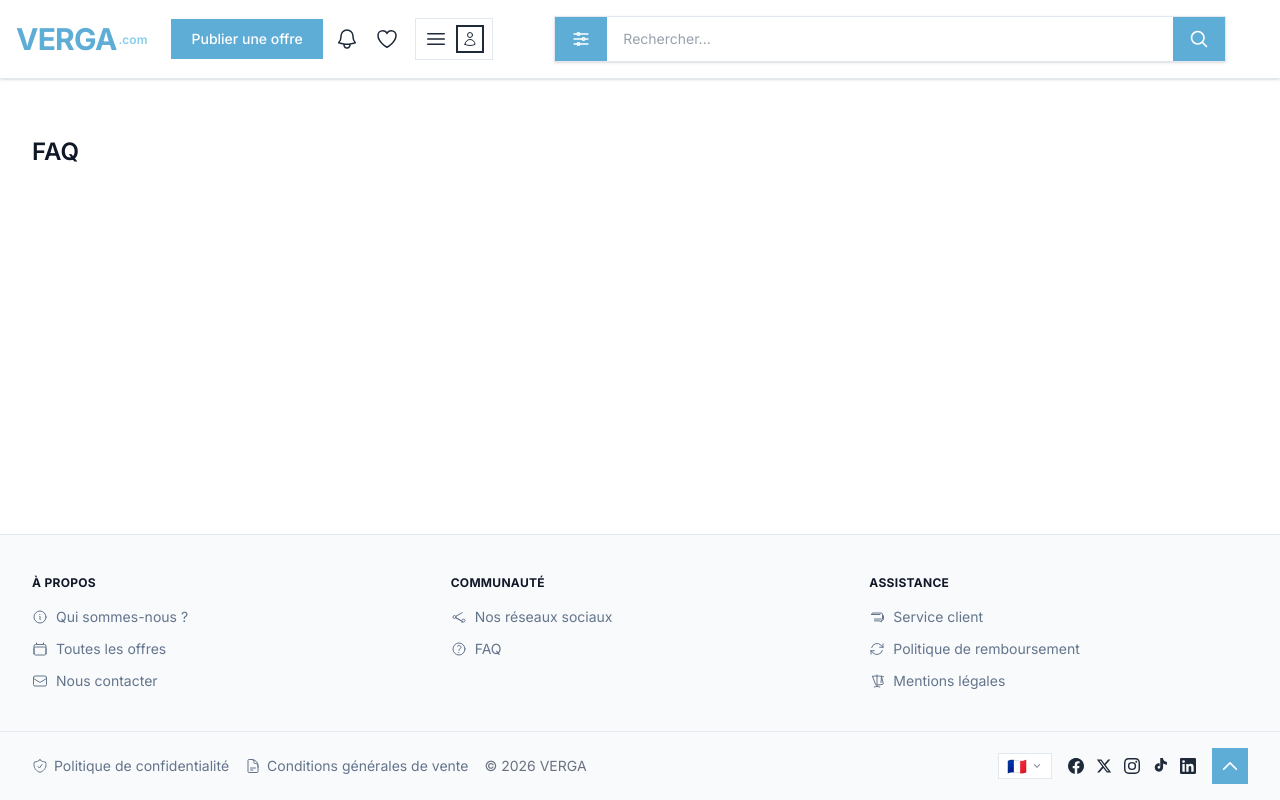
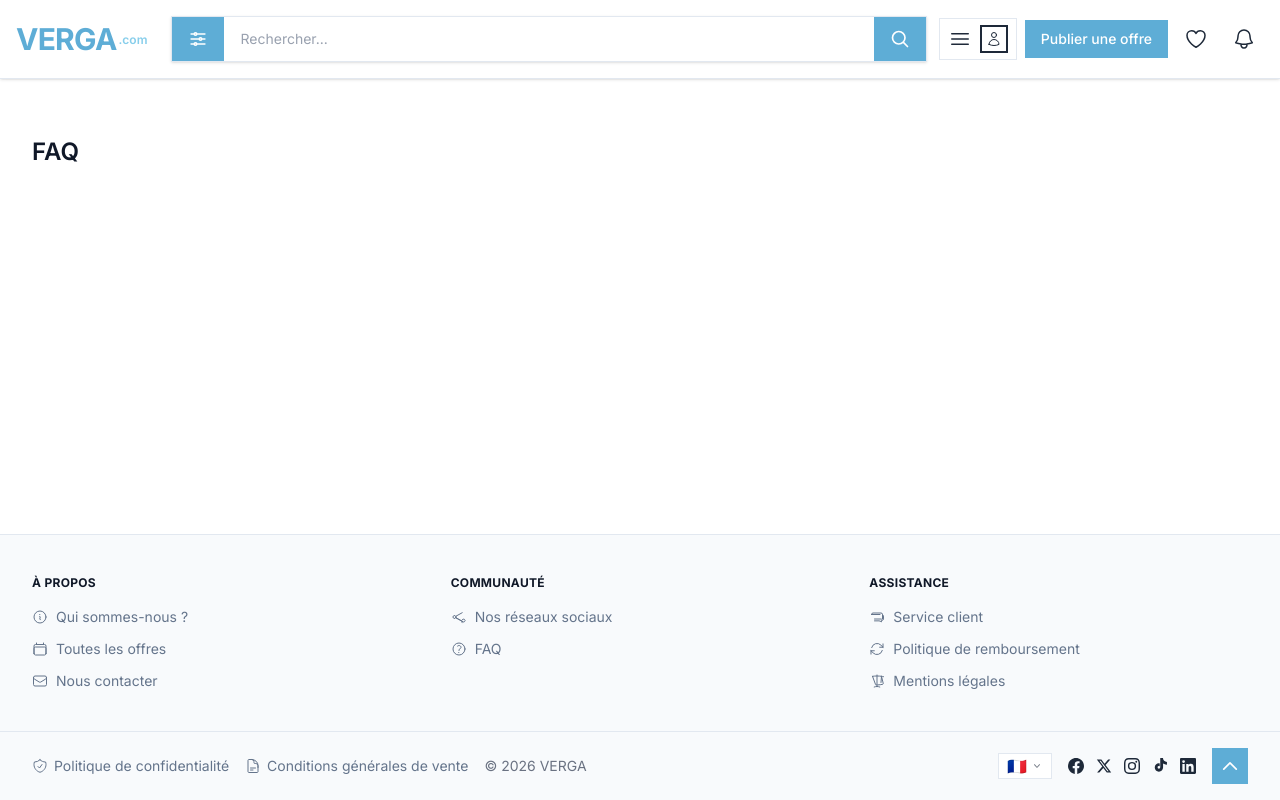
Before and after one commit to therrranceOLEMBE/VERGA, an Angular app: page /faq in a window 1280 px wide. Built offline with nearby package versions, Linux system fonts and the light colour scheme.

Commit message:
fin de reglage positionnement menu a droit de barre recherche

```diff
--- a/src/app/components/header/header.css
+++ b/src/app/components/header/header.css
@@ -13,8 +13,16 @@
   caret-color: var(--color-verga-primary, #5eadd6);
 }
 
+.site-header-icon-btn {
+  flex-shrink: 0;
+}
+
 @media (max-width: 767px) {
   .site-header-logo {
     min-width: 0;
   }
+
+  .site-header-actions {
+    gap: 0.25rem;
+  }
 }
--- a/src/app/components/header/header.html
+++ b/src/app/components/header/header.html
@@ -1,78 +1,13 @@
 <header class="site-header fixed top-0 left-0 right-0 z-50 bg-white font-sans shadow-sm">
  <div class="border-b border-verga-border bg-white">
- <div
- class="site-header-inner mx-auto flex max-w-[1400px] flex-col gap-3 px-4 py-3 md:flex-row md:flex-wrap md:items-center md:gap-4 md:py-4 lg:gap-6"
- >
- <div class="flex items-center justify-between gap-3 md:contents">
+ <div class="site-header-inner mx-auto flex max-w-[1400px] flex-col gap-3 px-4 py-3 md:flex-row md:items-center md:gap-4 md:py-4 lg:gap-6">
  <a routerLink="/accueil" class="site-header-logo shrink-0 leading-none">
  <span class="text-xl font-bold tracking-tight text-verga-primary sm:text-2xl md:text-3xl">VERGA</span>
  <span class="ml-0.5 align-super text-[10px] font-semibold text-verga-primary-light sm:text-xs">.com</span>
  </a>
 
- <div class="flex shrink-0 flex-wrap items-center gap-2 sm:gap-3 md:ml-auto">
- <a
- routerLink="/connexion"
- class="hidden bg-verga-primary px-5 py-2.5 text-sm font-medium text-white transition hover:bg-verga-primary-dark sm:inline-block"
- >
- {{ 'header.publishOffer' | translate }}
- </a>
-
- <div class="flex items-center gap-3 text-gray-800 sm:gap-4">
- <div class="hidden items-center gap-4 md:flex">
- <a routerLink="/connexion" [attr.aria-label]="'aria.notifications' | translate" class="hover:text-verga-primary">
- <svg xmlns="http://www.w3.org/2000/svg" fill="none" viewBox="0 0 24 24" stroke-width="1.5" stroke="currentColor" class="h-6 w-6">
- <path stroke-linecap="round" stroke-linejoin="round" d="M14.857 17.082a23.848 23.848 0 0 0 5.454-1.31A8.967 8.967 0 0 1 18 9.75V9A6 6 0 0 0 6 9v.75a8.967 8.967 0 0 1-2.312 6.022c1.733.64 3.56 1.085 5.455 1.31m5.714 0a24.255 24.255 0 0 1-5.714 0m5.714 0a3 3 0 1 1-5.714 0" />
- </svg>
- </a>
- <a routerLink="/connexion" [attr.aria-label]="'aria.favorites' | translate" class="hover:text-verga-primary">
- <svg xmlns="http://www.w3.org/2000/svg" fill="none" viewBox="0 0 24 24" stroke-width="1.5" stroke="currentColor" class="h-6 w-6">
- <path stroke-linecap="round" stroke-linejoin="round" d="M21 8.25c0-2.485-2.099-4.5-4.688-4.5-1.935 0-3.597 1.126-4.312 2.733-.715-1.607-2.377-2.733-4.313-2.733C5.1 3.75 3 5.765 3 8.25c0 7.22 9 12 9 12s9-4.78 9-12Z" />
- </svg>
- </a>
- </div>
-
- <div class="relative" data-menu-root>
- <button
- type="button"
- (click)="toggleMenu($event)"
- class="flex items-center gap-2 border border-verga-border px-2 py-1.5 hover:border-verga-primary"
- [attr.aria-expanded]="menuOpen()"
- aria-haspopup="true"
- [attr.aria-label]="'aria.userMenu' | translate"
- >
- <svg xmlns="http://www.w3.org/2000/svg" fill="none" viewBox="0 0 24 24" stroke-width="1.5" stroke="currentColor" class="h-6 w-6 text-gray-800">
- <path stroke-linecap="round" stroke-linejoin="round" d="M3.75 6.75h16.5M3.75 12h16.5m-16.5 5.25h16.5" />
- </svg>
- <span class="hidden h-7 w-7 items-center justify-center border-2 border-gray-800 sm:flex">
- <svg xmlns="http://www.w3.org/2000/svg" fill="none" viewBox="0 0 24 24" stroke-width="1.5" stroke="currentColor" class="h-4 w-4 text-gray-800">
- <path stroke-linecap="round" stroke-linejoin="round" d="M15.75 6a3.75 3.75 0 1 1-7.5 0 3.75 3.75 0 0 1 7.5 0ZM4.501 20.118a7.5 7.5 0 0 1 14.998 0A17.933 17.933 0 0 1 12 21.75c-2.676 0-5.216-.584-7.499-1.632Z" />
- </svg>
- </span>
- </button>
-
- @if (menuOpen()) {
- <nav
- class="absolute right-0 top-full z-50 mt-2 min-w-[200px] border border-verga-border bg-white py-1 shadow-lg"
- [attr.aria-label]="'aria.navigation' | translate"
- >
- @for (link of menuLinks; track link.path) {
- <a
- [routerLink]="link.path"
- (click)="closeMenuAfterNavigate()"
- class="block px-4 py-2.5 text-sm text-verga-muted hover:bg-verga-primary-muted hover:text-verga-primary"
- >
- {{ link.labelKey | translate }}
- </a>
- }
- </nav>
- }
- </div>
- </div>
- </div>
- </div>
-
- <div class="site-header-search w-full min-w-0 md:flex md:flex-1 md:justify-center">
- <div class="site-header-search-bar flex w-full max-w-2xl overflow-hidden border border-verga-border bg-white shadow-sm md:mx-auto">
+ <div class="flex min-w-0 flex-1 items-center gap-2 sm:gap-3">
+ <div class="site-header-search-bar flex min-w-0 flex-1 overflow-hidden border border-verga-border bg-white shadow-sm">
  <button
  type="button"
  class="flex shrink-0 items-center justify-center bg-verga-primary px-3 py-2.5 text-white hover:bg-verga-primary-dark md:px-4 md:py-3"
@@ -99,6 +34,70 @@
  </svg>
  </button>
  </div>
+
+ <div class="site-header-actions flex shrink-0 items-center gap-1.5 text-gray-800 sm:gap-2">
+ <div class="relative" data-menu-root>
+ <button
+ type="button"
+ (click)="toggleMenu($event)"
+ class="flex h-10 w-10 items-center justify-center border border-verga-border hover:border-verga-primary sm:h-auto sm:w-auto sm:gap-2 sm:px-2 sm:py-1.5"
+ [attr.aria-expanded]="menuOpen()"
+ aria-haspopup="true"
+ [attr.aria-label]="'aria.userMenu' | translate"
+ >
+ <svg xmlns="http://www.w3.org/2000/svg" fill="none" viewBox="0 0 24 24" stroke-width="1.5" stroke="currentColor" class="h-6 w-6 text-gray-800">
+ <path stroke-linecap="round" stroke-linejoin="round" d="M3.75 6.75h16.5M3.75 12h16.5m-16.5 5.25h16.5" />
+ </svg>
+ <span class="hidden h-7 w-7 items-center justify-center border-2 border-gray-800 lg:flex">
+ <svg xmlns="http://www.w3.org/2000/svg" fill="none" viewBox="0 0 24 24" stroke-width="1.5" stroke="currentColor" class="h-4 w-4 text-gray-800">
+ <path stroke-linecap="round" stroke-linejoin="round" d="M15.75 6a3.75 3.75 0 1 1-7.5 0 3.75 3.75 0 0 1 7.5 0ZM4.501 20.118a7.5 7.5 0 0 1 14.998 0A17.933 17.933 0 0 1 12 21.75c-2.676 0-5.216-.584-7.499-1.632Z" />
+ </svg>
+ </span>
+ </button>
+
+ @if (menuOpen()) {
+ <nav
+ class="absolute right-0 top-full z-50 mt-2 min-w-[200px] border border-verga-border bg-white py-1 shadow-lg"
+ [attr.aria-label]="'aria.navigation' | translate"
+ >
+ @for (link of menuLinks; track link.path) {
+ <a
+ [routerLink]="link.path"
+ (click)="closeMenuAfterNavigate()"
+ class="block px-4 py-2.5 text-sm text-verga-muted hover:bg-verga-primary-muted hover:text-verga-primary"
+ >
+ {{ link.labelKey | translate }}
+ </a>
+ }
+ </nav>
+ }
+ </div>
+
+ <a
+ routerLink="/connexion"
+ class="whitespace-nowrap bg-verga-primary px-2 py-2 text-[10px] font-medium leading-tight text-white transition hover:bg-verga-primary-dark sm:px-4 sm:py-2.5 sm:text-sm"
+ >
+ {{ 'header.publishOffer' | translate }}
+ </a>
+ <a
+ routerLink="/connexion"
+ class="site-header-icon-btn flex h-10 w-10 items-center justify-center hover:text-verga-primary"
+ [attr.aria-label]="'aria.favorites' | translate"
+ >
+ <svg xmlns="http://www.w3.org/2000/svg" fill="none" viewBox="0 0 24 24" stroke-width="1.5" stroke="currentColor" class="h-6 w-6">
+ <path stroke-linecap="round" stroke-linejoin="round" d="M21 8.25c0-2.485-2.099-4.5-4.688-4.5-1.935 0-3.597 1.126-4.312 2.733-.715-1.607-2.377-2.733-4.313-2.733C5.1 3.75 3 5.765 3 8.25c0 7.22 9 12 9 12s9-4.78 9-12Z" />
+ </svg>
+ </a>
+ <a
+ routerLink="/connexion"
+ class="site-header-icon-btn flex h-10 w-10 items-center justify-center hover:text-verga-primary"
+ [attr.aria-label]="'aria.notifications' | translate"
+ >
+ <svg xmlns="http://www.w3.org/2000/svg" fill="none" viewBox="0 0 24 24" stroke-width="1.5" stroke="currentColor" class="h-6 w-6">
+ <path stroke-linecap="round" stroke-linejoin="round" d="M14.857 17.082a23.848 23.848 0 0 0 5.454-1.31A8.967 8.967 0 0 1 18 9.75V9A6 6 0 0 0 6 9v.75a8.967 8.967 0 0 1-2.312 6.022c1.733.64 3.56 1.085 5.455 1.31m5.714 0a24.255 24.255 0 0 1-5.714 0m5.714 0a3 3 0 1 1-5.714 0" />
+ </svg>
+ </a>
+ </div>
  </div>
  </div>
  </div>
--- a/src/styles.css
+++ b/src/styles.css
@@ -77,7 +77,7 @@
   }
 
   .main-with-header {
-    padding-top: 7.75rem;
+    padding-top: 6.75rem;
   }
 
   @media (min-width: 768px) {
```
